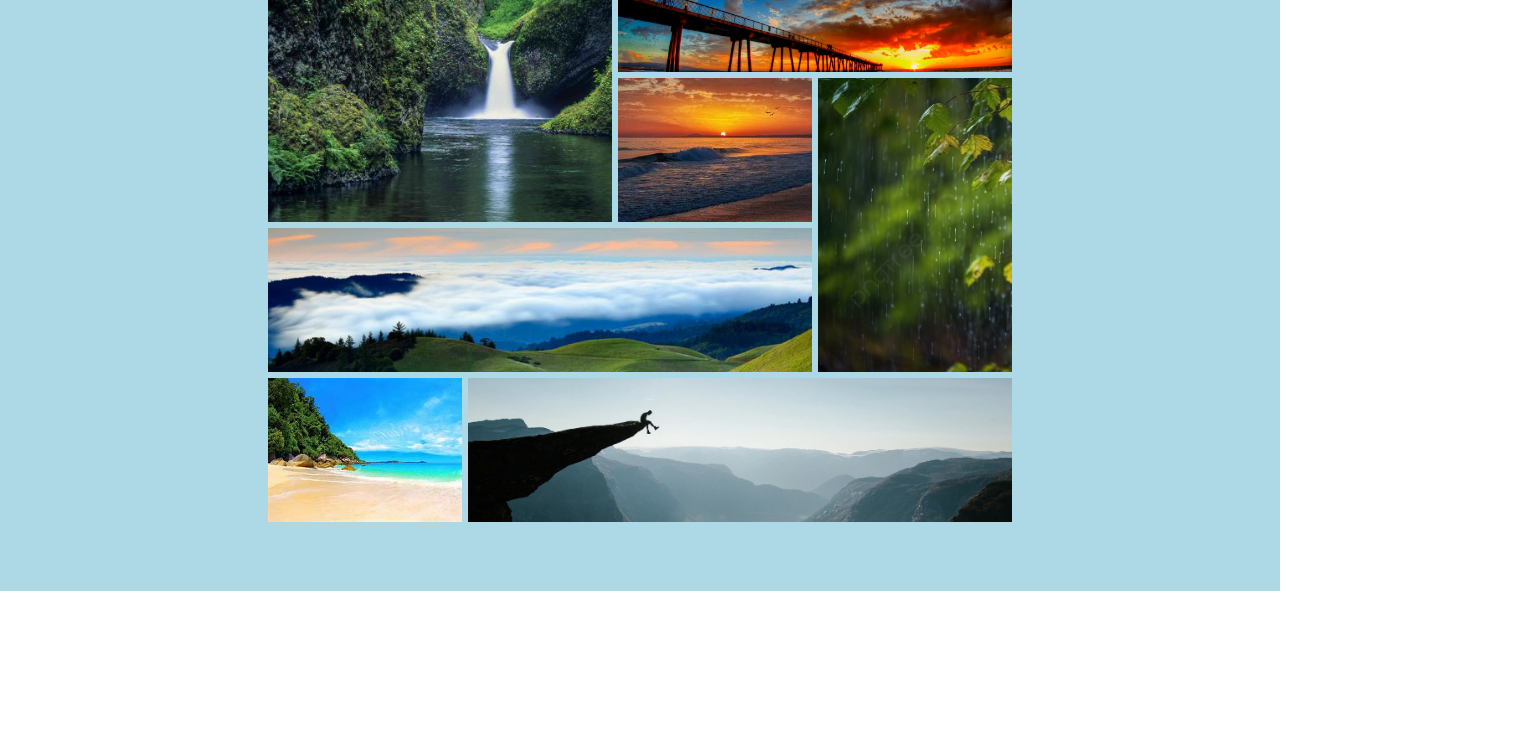
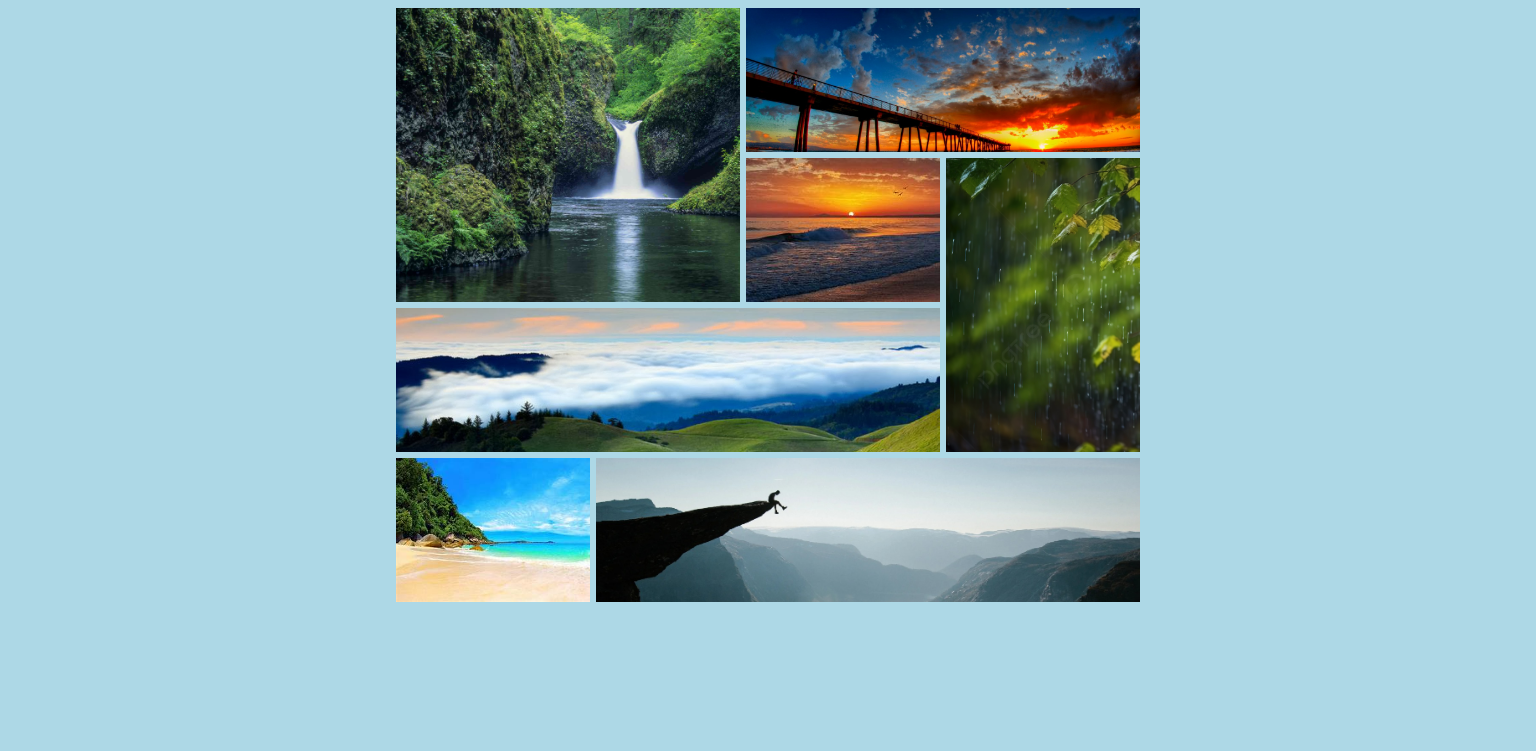
Before and after one commit to amulyareddy10/gridlayout, a plain HTML site: page index.html in a window 1280 px wide. Shown: the part 209-960 px from the top of the page, 1536 px wide, since content can reach past the window. Before the commit the page ends 800 px from the top, so only its background shows below. Drawn offline with Linux system fonts and the light colour scheme.

Commit message:
Update index.html

```diff
--- a/index.html
+++ b/index.html
@@ -11,8 +11,8 @@
 
         }
         .container{
-            min-width: 100vw;
-            height: 100vh;
+            min-width: 120vw;
+            height: 120vh;
             background-color:lightblue;
             display: flex;
             flex-direction:column;
```
